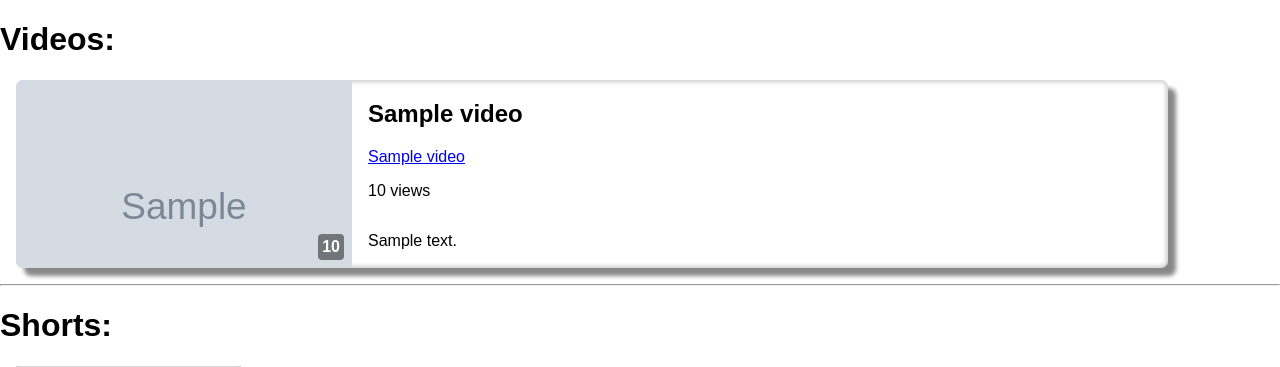
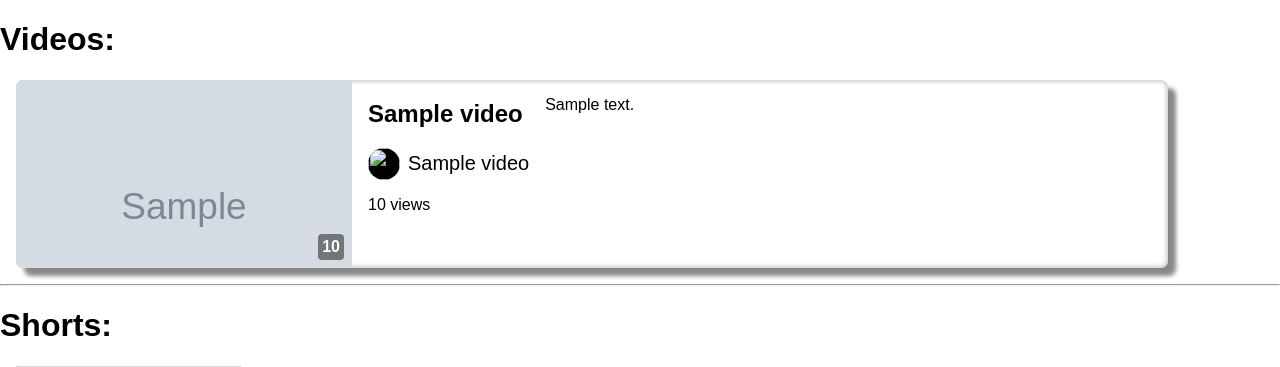
Before and after one commit to lucadye/subscribed_channels_only_youtube_frontend, a Flask app: template app/templates/search_page.html in a window 1280 px wide. Shown: the top 367 px of the page. Run offline with Flask 3, Linux system fonts and the light colour scheme; the template is opened without the code that fills it: most values are stand-ins (such as "Sample title", 1, 10 or a date in 2020); grey boxes marked "Sample" are stand-in pictures.

Commit message:
Add channel icons to search results
Currently only uses a black background as a placeholder.

```diff
--- a/app/static/styles/search_page.css
+++ b/app/static/styles/search_page.css
@@ -17,6 +17,32 @@
     column-gap: 1rem;
     margin: 0 0 1rem 1rem;
     box-shadow: 0.5rem 0.5rem 0.25rem #0007, inset 0 0 0.25rem 0.125rem #0003;
+}
+
+.channel-info {
+    display: flex;
+    flex-direction: row;
+    align-items: center;
+    column-gap: 0.5rem;
+}
+
+.channel-info img {
+    border-radius: 100%;
+    width: 2rem;
+    height: 2rem;
+    background-color: #000000;
+    object-fit: none;
+    object-position: center;
+}
+
+.channel-info a {
+    color: #000000;
+    font-size: 1.25rem;
+    text-decoration: none;
+}
+
+.channel-info a:hover {
+    text-decoration: underline;
 }
 
 /* Shorts */
--- a/app/templates/search_page.html
+++ b/app/templates/search_page.html
@@ -17,7 +17,10 @@
             {% endif %}
         </div>
         <h2>{{ video.title }}</h2>
-        <a href="{{ url_for('main.channel_overview', channel_id=video.channel_id) }}">{{ video.channel_name }}</a>
+        <div class="channel-info">
+            <img src=""/>
+            <a href="{{ url_for('main.channel_overview', channel_id=video.channel_id) }}">{{ video.channel_name }}</a>
+        </div>
         <p>{{ video.views }} views</p>
         {% if video.description %}
             <p>{{ video.description }}</p>
```
